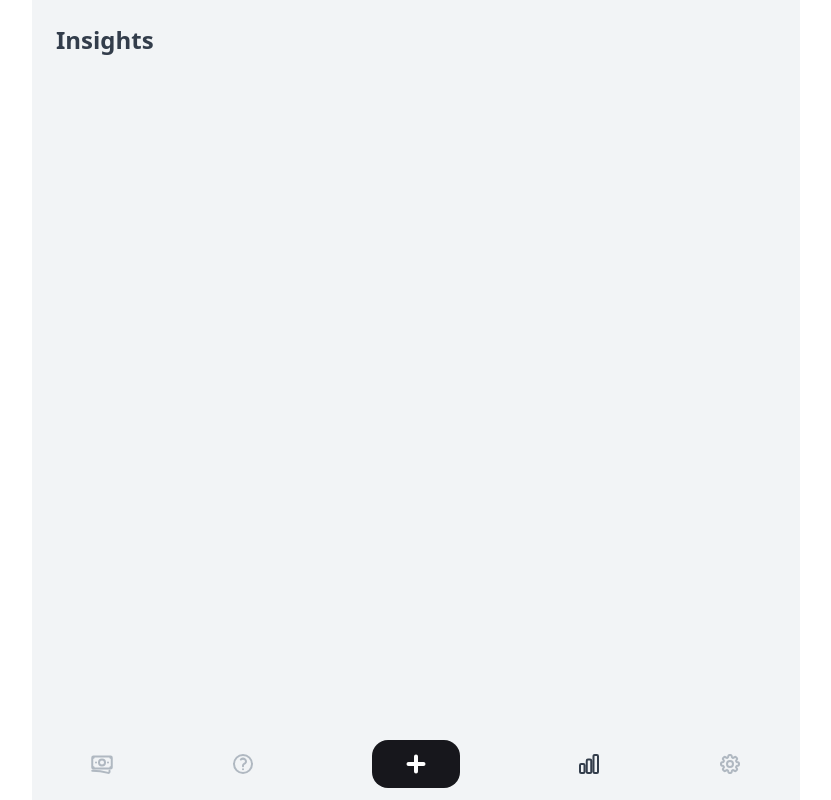
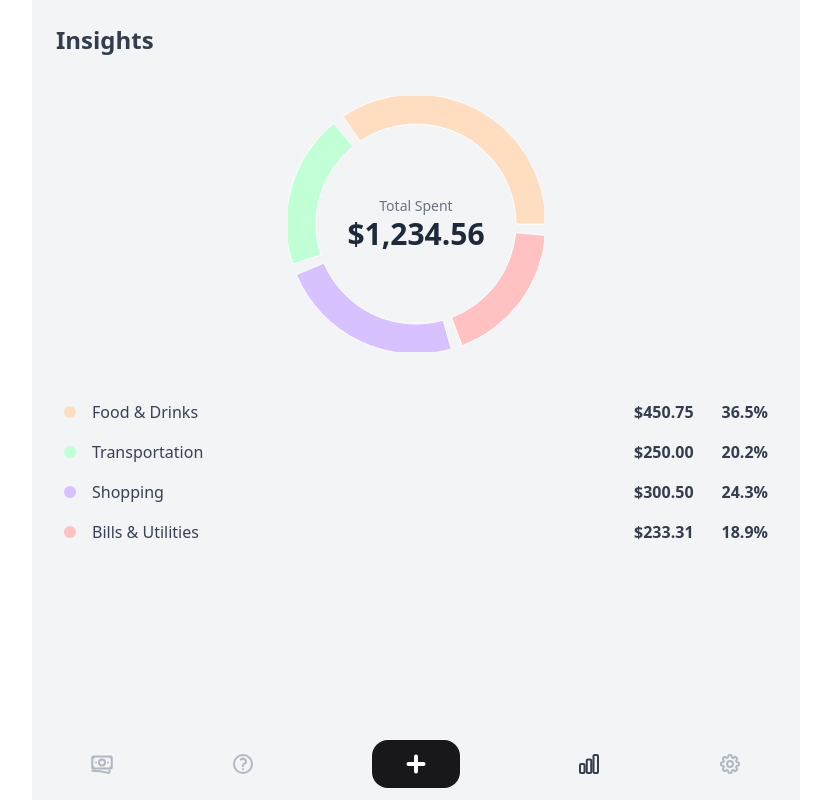
Before and after one commit to moomooj/spendly, a React (Vite) app: page /insights in a window 1280 px wide. Shown: the whole page, without its empty margins (224-1055 px from the left). Built offline with nearby package versions, Linux system fonts and the light colour scheme.

Commit message:
category, transaction delte api update

```diff
--- a/package.json
+++ b/package.json
@@ -19,6 +19,7 @@
     "react-datepicker": "^8.9.0",
     "react-dom": "^19.1.1",
     "react-router-dom": "^7.8.2",
+    "recharts": "^3.5.0",
     "tailwindcss": "^4.1.13",
     "zustand": "^5.0.8"
   },
--- a/src/hooks/useCategories.ts
+++ b/src/hooks/useCategories.ts
@@ -54,7 +54,7 @@ export function useCreateCategory() {
 
 /* PUT */
 interface UpdateCategoryData {
-  id: string;
+  id: number;
   data: Partial<PostICategory>;
 }
 
@@ -80,3 +80,22 @@ export function useUpdateCategory() {
     },
   });
 }
+
+/* DELETE */
+export async function deleteCategory(id: number): Promise<void> {
+  try {
+    await axios.delete(`${API_BASE}/categories/${id}`);
+  } catch (error) {
+    throw new Error(`Failed to delete category. ${error}`);
+  }
+}
+
+export function useDeleteCategory() {
+  const queryClient = useQueryClient();
+  return useMutation({
+    mutationFn: deleteCategory,
+    onSuccess: () => {
+      queryClient.invalidateQueries({ queryKey: ["categories"] });
+    },
+  });
+}
--- a/src/pages/category/NewCategory.tsx
+++ b/src/pages/category/NewCategory.tsx
@@ -3,11 +3,16 @@ import {
   FaceSmileIcon,
   PlusIcon,
   ArrowPathIcon,
+  TrashIcon,
 } from "@heroicons/react/24/solid";
 import { useState, useEffect } from "react";
 import Icons from "./Icons";
 import Colors from "./Colors";
-import { useCreateCategory, useUpdateCategory } from "@/hooks/useCategories";
+import {
+  useCreateCategory,
+  useUpdateCategory,
+  useDeleteCategory,
+} from "@/hooks/useCategories";
 import type { ICategory } from "@/types/common";
 
 interface NewCategoryProps {
@@ -38,6 +43,7 @@ export default function NewCategory({
 
   const createCategoryMutation = useCreateCategory();
   const updateCategoryMutation = useUpdateCategory();
+  const deleteCategoryMutation = useDeleteCategory();
 
   const handleSubmit = () => {
     if (!name.trim() || !icon || !color) {
@@ -55,7 +61,7 @@ export default function NewCategory({
     if (category) {
       // Update existing category
       updateCategoryMutation.mutate(
-        { id: category._id, data: categoryData },
+        { id: category.id, data: categoryData },
         {
           onSuccess: () => {
             setNewCategoryModal(false);
@@ -86,8 +92,29 @@ export default function NewCategory({
     }
   };
 
+  const handleDelete = () => {
+    if (!category) return;
+
+    if (window.confirm("Are you sure you want to delete this category?")) {
+      deleteCategoryMutation.mutate(category.id, {
+        onSuccess: () => {
+          setNewCategoryModal(false);
+        },
+        onError: (error) => {
+          alert(
+            `Failed to delete category: ${
+              error instanceof Error ? error.message : "Unknown error"
+            }`
+          );
+        },
+      });
+    }
+  };
+
   const isProcessing =
-    createCategoryMutation.isPending || updateCategoryMutation.isPending;
+    createCategoryMutation.isPending ||
+    updateCategoryMutation.isPending ||
+    deleteCategoryMutation.isPending;
   return (
     <div
       className="fixed inset-0 bg-black/30 backdrop-blur-sm flex items-end"
@@ -129,7 +156,13 @@ export default function NewCategory({
             </button>
           </div>
 
-          <div></div>
+          {category ? (
+            <button onClick={handleDelete} disabled={isProcessing}>
+              <TrashIcon className="w-6 h-6 text-red-500 hover:text-red-700" />
+            </button>
+          ) : (
+            <div className="w-6 h-6"></div>
+          )}
         </div>
 
         {/* icon */}
--- a/src/pages/home/useTransactions.ts
+++ b/src/pages/home/useTransactions.ts
@@ -83,3 +83,23 @@ export function useUpdateTransaction() {
     },
   });
 }
+
+/* DELETE - 거래 삭제 */
+export async function deleteTransaction(id: string): Promise<void> {
+  try {
+    await axios.delete(`${API_BASE}/transactions/${id}`);
+  } catch (error) {
+    throw new Error(`Failed to delete transaction. ${error}`);
+  }
+}
+
+export function useDeleteTransaction() {
+  const queryClient = useQueryClient();
+  return useMutation({
+    mutationFn: deleteTransaction,
+    onSuccess: () => {
+      queryClient.invalidateQueries({ queryKey: ["transactions"] });
+      queryClient.invalidateQueries({ queryKey: ["total"] });
+    },
+  });
+}
--- a/src/pages/insights/Insights.tsx
+++ b/src/pages/insights/Insights.tsx
@@ -1,3 +1,99 @@
+import { ResponsiveContainer, PieChart, Pie, Cell, Tooltip } from "recharts";
+
+const mockCategoryData = [
+  {
+    id: 1,
+    name: "Food & Drinks",
+    icon: "🍔",
+    color: "#FFDDC1",
+    amount: 450.75,
+    percentage: 36.5,
+  },
+  {
+    id: 2,
+    name: "Transportation",
+    icon: "🚗",
+    color: "#C1FFD7",
+    amount: 250.0,
+    percentage: 20.2,
+  },
+  {
+    id: 3,
+    name: "Shopping",
+    icon: "🛍️",
+    color: "#D7C1FF",
+    amount: 300.5,
+    percentage: 24.3,
+  },
+  {
+    id: 4,
+    name: "Bills & Utilities",
+    icon: "🧾",
+    color: "#FFC1C1",
+    amount: 233.31,
+    percentage: 18.9,
+  },
+];
+
 export default function Insights() {
-  return <div className="space-y-6">{/* Header */}</div>;
+  const totalAmount = 1234.56;
+
+  return (
+    <div className="">
+      <div className="max-w-4xl mx-auto">
+        {/* Donut Chart and Total Amount */}
+        <div className="relative flex justify-center items-center my-10">
+          <PieChart width={256} height={256}>
+            <Pie
+              data={mockCategoryData}
+              cx="50%"
+              cy="50%"
+              innerRadius={100}
+              outerRadius={130}
+              fill="#8884d8"
+              paddingAngle={5}
+              dataKey="amount"
+            >
+              {mockCategoryData.map((entry) => (
+                <Cell key={`cell-${entry.id}`} fill={entry.color} />
+              ))}
+            </Pie>
+            <Tooltip />
+          </PieChart>
+          <div className="absolute flex flex-col justify-center items-center">
+            <span className="text-gray-500 text-sm">Total Spent</span>
+            <span className="text-3xl font-bold text-gray-800">
+              ${totalAmount.toLocaleString()}
+            </span>
+          </div>
+        </div>
+
+        {/* Category Breakdown */}
+        <div>
+          {mockCategoryData.map((category) => (
+            <div
+              key={category.id}
+              className=" flex items-center justify-between p-2"
+            >
+              <div className="flex items-center gap-4">
+                <div
+                  className="w-3 h-3 rounded-full"
+                  style={{ background: category.color }}
+                />
+                <span className="font-medium text-gray-700">
+                  {category.name}
+                </span>
+              </div>
+              <div className="flex">
+                <div className="font-bold ">${category.amount.toFixed(2)}</div>
+                <div className="font-bold ml-7">
+                  {category.percentage.toFixed(1)}%
+                </div>
+              </div>
+            </div>
+          ))}
+        </div>
+      </div>
+    </div>
+  );
 }
--- a/src/pages/transaction/transaction.tsx
+++ b/src/pages/transaction/transaction.tsx
@@ -6,10 +6,13 @@ import {
   TagIcon,
   PencilSquareIcon,
   CheckIcon,
+  BackspaceIcon,
+  TrashIcon,
 } from "@heroicons/react/24/outline";
 import {
   useCreateTransaction,
   useUpdateTransaction,
+  useDeleteTransaction,
 } from "@/pages/home/useTransactions";
 import { format } from "date-fns";
 import { useLocation, useNavigate } from "react-router-dom";
@@ -45,15 +48,16 @@ export default function TransactionForm() {
 
   const createTransactionMutation = useCreateTransaction();
   const updateTransactionMutation = useUpdateTransaction();
+  const deleteTransactionMutation = useDeleteTransaction();
 
   const handleNumberClick = (num: string) => {
     if (amount === "0" && num !== ".") setAmount(num);
     else setAmount((prev: string) => prev + num);
   };
 
-  /*const handleBackspace = () => {
+  const handleBackspace = () => {
     setAmount((prev) => (prev.length > 1 ? prev.slice(0, -1) : "0"));
-  };*/
+  };
 
   const formattedAmount = `$${amount}`;
 
@@ -103,8 +107,25 @@ export default function TransactionForm() {
     }
   };
 
+  const handleDelete = () => {
+    if (!transactionToEdit) return;
+
+    if (window.confirm("Are you sure you want to delete this transaction?")) {
+      deleteTransactionMutation.mutate(transactionToEdit.id, {
+        onSuccess: () => {
+          navigate(-1);
+        },
+        onError: (error) => {
+          alert(`Deletion failed: ${error.message}`);
+        },
+      });
+    }
+  };
+
   const isProcessing =
-    createTransactionMutation.isPending || updateTransactionMutation.isPending;
+    createTransactionMutation.isPending ||
+    updateTransactionMutation.isPending ||
+    deleteTransactionMutation.isPending;
 
   return (
     <div className="flex flex-col items-center bg-white min-h-screen py-5 px-3">
@@ -140,8 +161,15 @@ export default function TransactionForm() {
           </button>
         </div>
 
-        {/* 교체 아이콘 */}
-        <button className="text-gray-400 hover:text-gray-600 transition">
+        {transactionToEdit && (
+          <button
+            onClick={handleDelete}
+            className="text-red-500  bg-red-100 rounded-full p-1.5 hover:bg-red-200 transition"
+          >
+            <TrashIcon className="w-5 h-5" />
+          </button>
+        )}
+        <button className="text-gray-400 hover:text-gray-600 transition opacity-0">
           <ArrowPathIcon className="w-5 h-5" />
         </button>
       </div>
@@ -207,8 +235,8 @@ export default function TransactionForm() {
           )}
         </div>
 
-        <div className="grid grid-cols-3 gap-3 mt-3">
-          {[1, 2, 3, 4, 5, 6, 7, 8, 9, ".", 0].map((num) => (
+        <div className="grid grid-cols-4 gap-3 mt-3">
+          {[1, 2, 3, 4, 5, 6, 7, 8, 9].map((num) => (
             <button
               key={num}
               onClick={() => handleNumberClick(String(num))}
@@ -217,11 +245,30 @@ export default function TransactionForm() {
               {num}
             </button>
           ))}
+
+          <button
+            onClick={() => handleNumberClick("0")}
+            className="text-2xl font-medium bg-gray-100 rounded-lg py-5 hover:bg-gray-200 transition"
+          >
+            0
+          </button>
+          <button
+            onClick={() => handleNumberClick(".")}
+            className="text-2xl font-medium bg-gray-100 rounded-lg py-5 hover:bg-gray-200 transition"
+          >
+            .
+          </button>
+          <button
+            onClick={handleBackspace}
+            className="text-2xl font-medium bg-gray-100 rounded-lg py-5 hover:bg-gray-200 transition flex justify-center items-center"
+          >
+            <BackspaceIcon className="w-7 h-7" />
+          </button>
           {/* send req */}
           <button
             onClick={handleSubmit}
             disabled={isProcessing}
-            className="bg-gray-800 text-white rounded-lg text-2xl py-3 flex items-center justify-center disabled:bg-gray-400"
+            className="bg-gray-800 text-white rounded-lg text-2xl py-3 flex items-center justify-center disabled:bg-gray-400 col-span-4"
           >
             {isProcessing ? (
               <ArrowPathIcon className="w-6 h-6 animate-spin" />
```
Also changed, not shown: 1 other file (tests, documents, lock files or other folders).
